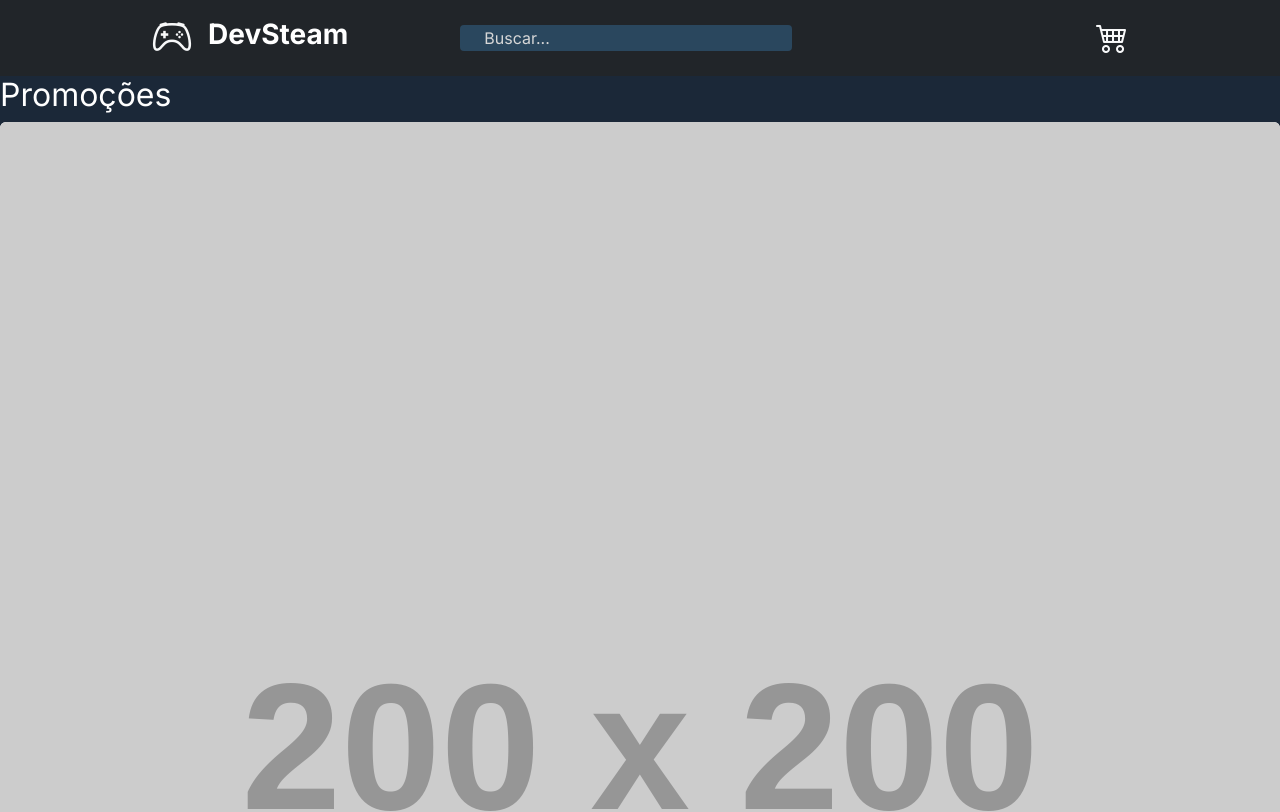
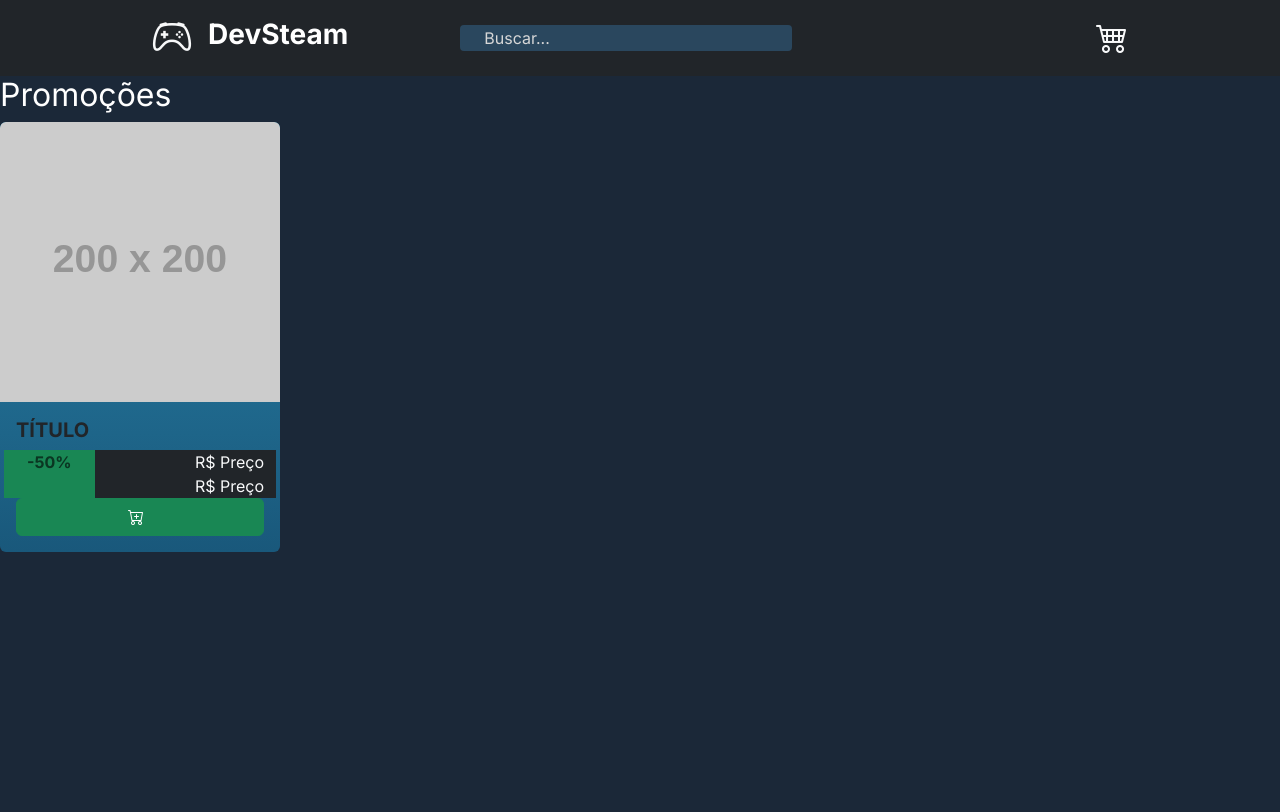
Before and after one commit to Joaquimtxt/AulasReact, a React (Vite) app in the folder 09-devSteam/: page / in a window 1280 px wide. Shown: the top 812 px of the page. Built offline with nearby package versions, Linux system fonts and the light colour scheme.

Commit message:
Feito mais algumas adições em promoCard

```diff
--- a/09-devSteam/src/App.css
+++ b/09-devSteam/src/App.css
@@ -11,3 +11,12 @@ body{
   background-color: #2a475e;
   color: #d7d7d7;
 }
+.promoCard{
+  width: 280px;
+  transition: transform 0.2s;
+  background: linear-gradient(to top, #19587b, #2b87ae);
+}
+
+.promoCard:hover{
+  transform: scale(1.03);
+}
--- a/09-devSteam/src/components/Promocard.jsx
+++ b/09-devSteam/src/components/Promocard.jsx
@@ -5,8 +5,14 @@ const Promocard = (props) => {
     <div className='promoCard card border-0 overflow-hidden'>
         <img className='card-img-top object-fit-cover' src="https://placehold.co/200x200" alt="" />
         <div className='card-body'>
-            <h5 className='card-title'>Título</h5>
-            <p className='card-text'>R$ Preço</p>
+            <h5 className='card-title text-uppercase fw-bold'>Título</h5>
+            <div className='row'>
+                <span className='col-4 text-center bg-success text-success-emphasis fw-bold'>-50%</span>
+                <div className='col card-text bg-dark'>
+            <p className='m-0 p-0 text-end text-light'>R$ Preço</p>
+            <p className='m-0 p-0 text-end text-light'>R$ Preço</p>
+            </div>
+            </div>
             <button className='btn btn-success w-100'>
                 <i className='bi bi-cart-plus me-2'></i>
             </button>
```
